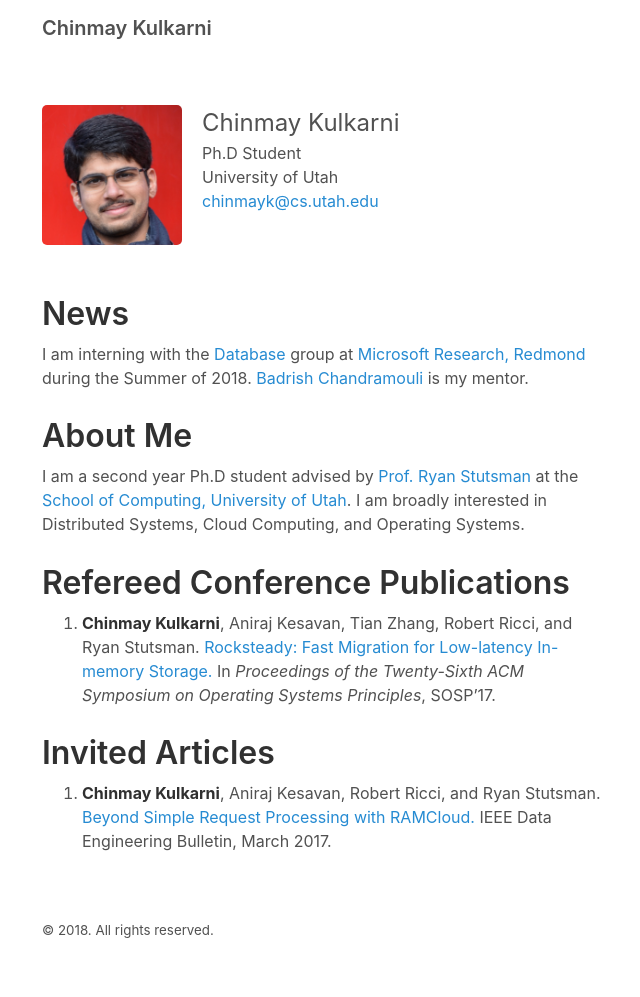
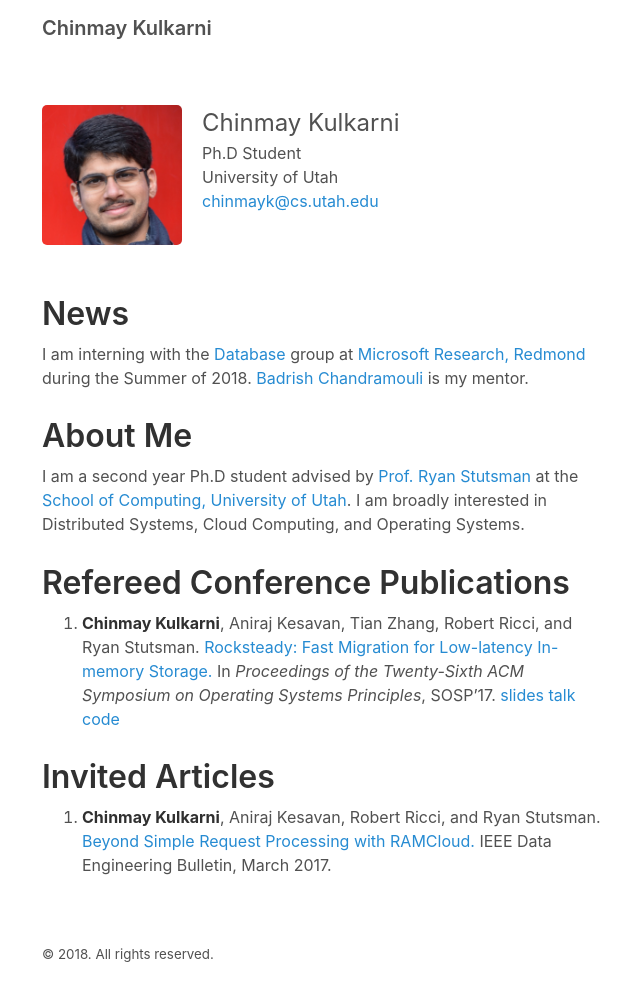
Before and after one commit to chinkulkarni/chinkulkarni.github.io, a Jekyll site: the page built from index.md, in a window 1280 px wide. Shown: the whole page, without its empty margins (318-958 px from the left). Built offline with Jekyll 4.4.1, drawn with Linux system fonts in a browser that asks for light colours; before the commit the page ends 973 px from its top, so only the background shows below that.

Commit message:
Adding in Rocksteady slides, video and code.

```diff
--- a/index.md
+++ b/index.md
@@ -31,6 +31,8 @@ Distributed Systems, Cloud Computing, and Operating Systems.
 1. **Chinmay Kulkarni**, Aniraj Kesavan, Tian Zhang, Robert Ricci, and Ryan Stutsman.
    [Rocksteady: Fast Migration for Low-latency In-memory Storage.](https://dl.acm.org/authorize?N659115)
    In *Proceedings of the Twenty-Sixth ACM Symposium on Operating Systems Principles*, SOSP'17.
+   [slides](https://chinkulkarni.github.io/public/rocksteady.pdf) [talk](https://www.youtube.com/watch?v=FW8AkWee6Qo)
+   [code](https://github.com/utah-scs/RAMCloud/tree/rocksteady-sosp2017)
 
 # Invited Articles
 
```
Also changed, not shown: 1 other file.
